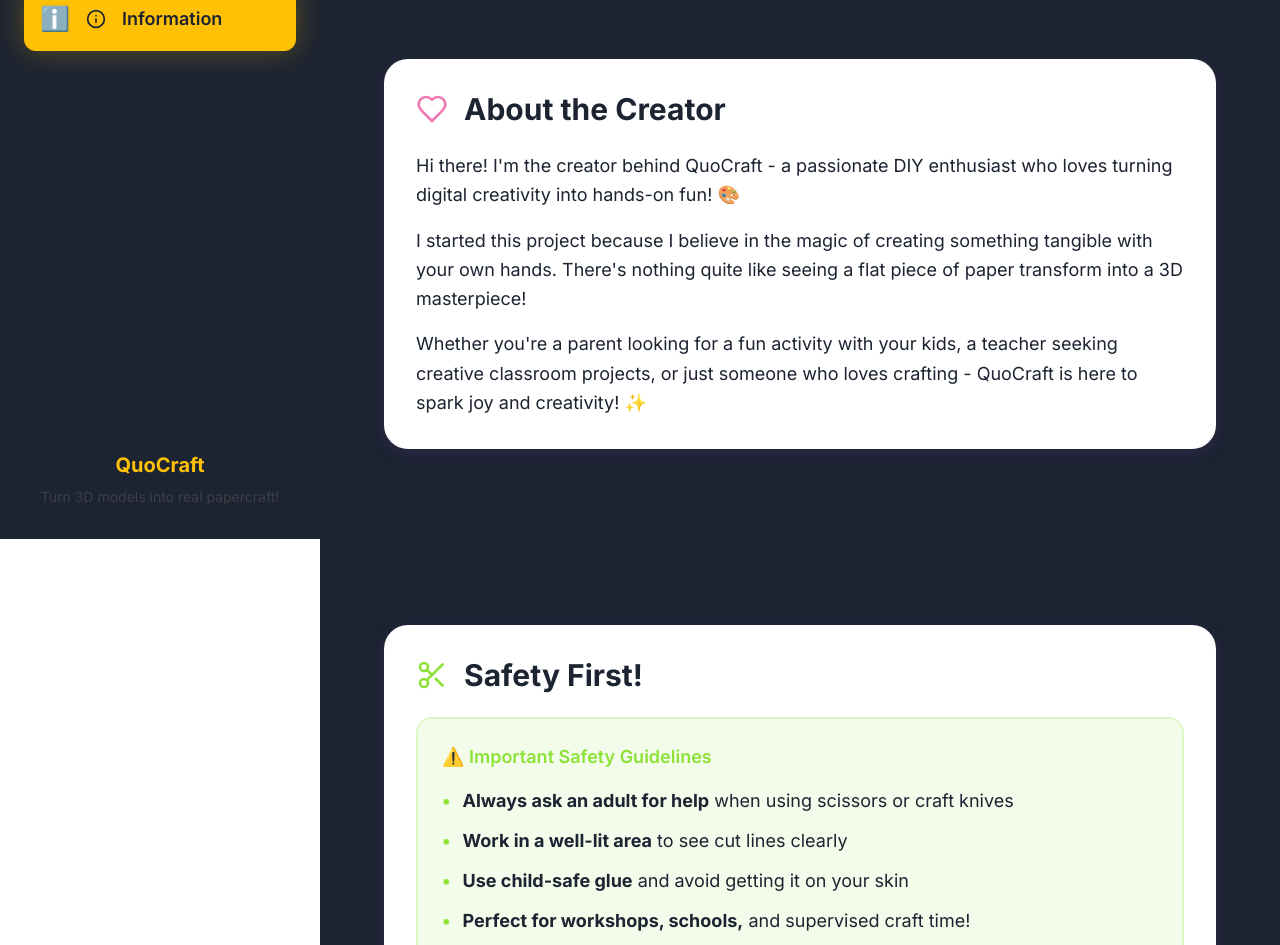
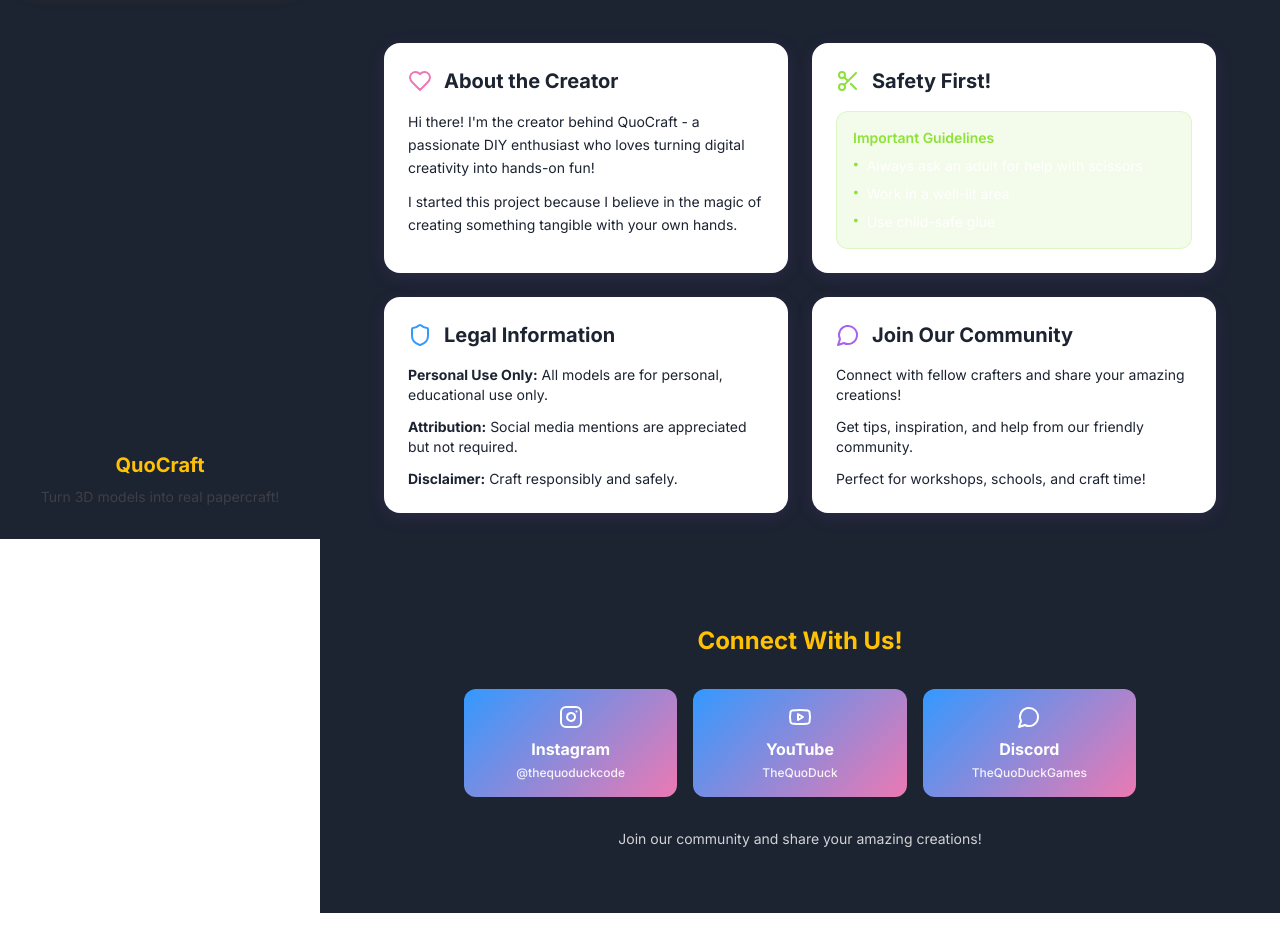
Before and after one commit to QUOduck/quocraftdiy, a React (Vite) app: page /info in a window 1280 px wide. Shown: the part 261-1206 px from the top of the page. After the commit the page ends 1174 px from the top, so only its background shows below. Built offline with nearby package versions, Linux system fonts and the light colour scheme; the HTML template or start-up script is replaced by a standard one.

Commit message:
Optimize home screen layout

```diff
--- a/src/components/Sidebar.tsx
+++ b/src/components/Sidebar.tsx
@@ -12,20 +12,17 @@ const menuItems = [
   {
     path: '/',
     label: 'Home',
-    icon: Home,
-    emoji: '🏠'
+    icon: Home
   },
   {
     path: '/gallery',
     label: 'Paper Models Gallery',
-    icon: Package,
-    emoji: '📦'
+    icon: Package
   },
   {
     path: '/info',
     label: 'Information',
-    icon: Info,
-    emoji: 'ℹ️'
+    icon: Info
   },
 ];
 
@@ -75,16 +72,15 @@ export default function Sidebar({ isOpen, onToggle }: SidebarProps) {
                 to={item.path}
                 onClick={() => onToggle()}
                 className={({ isActive }) => cn(
-                  "flex items-center gap-4 p-4 rounded-xl font-semibold transition-all duration-300",
+                  "flex items-center gap-3 p-3 rounded-xl font-semibold transition-all duration-300",
                   "hover:bg-sidebar-accent hover:scale-105",
                   isActive
                     ? "bg-primary text-primary-foreground shadow-glow"
                     : "text-sidebar-foreground hover:text-sidebar-accent-foreground"
                 )}
               >
-                <span className="text-2xl">{item.emoji}</span>
                 <Icon className="h-5 w-5" />
-                <span className="text-lg">{item.label}</span>
+                <span className="text-base">{item.label}</span>
               </NavLink>
             );
           })}
--- a/src/pages/Information.tsx
+++ b/src/pages/Information.tsx
@@ -39,96 +39,80 @@ export default function Information() {
         </div>
       </section>
 
-      {/* About Me Section */}
-      <section className="py-16 px-4">
+      {/* Content Grid */}
+      <section className="py-12 px-4">
         <div className="container mx-auto max-w-4xl">
-          <div className="bg-card rounded-3xl p-8 mb-12 shadow-card">
-            <div className="flex items-center gap-4 mb-6">
-              <Heart className="h-8 w-8 text-pink" />
-              <h2 className="text-3xl font-bold text-card-foreground">About the Creator</h2>
+          <div className="grid grid-cols-1 md:grid-cols-2 gap-6">
+
+            {/* About Me */}
+            <div className="bg-card rounded-2xl p-6 shadow-card">
+              <div className="flex items-center gap-3 mb-4">
+                <Heart className="h-6 w-6 text-pink" />
+                <h2 className="text-xl font-bold text-card-foreground">About the Creator</h2>
               </div>
-            <div className="text-card-foreground space-y-4">
-              <p className="text-lg leading-relaxed">
+              <div className="text-card-foreground space-y-3">
+                <p className="text-sm leading-relaxed">
                   Hi there! I'm the creator behind QuoCraft - a passionate DIY enthusiast who loves
-                turning digital creativity into hands-on fun! 🎨
+                  turning digital creativity into hands-on fun!
                 </p>
-              <p className="text-lg leading-relaxed">
+                <p className="text-sm leading-relaxed">
                   I started this project because I believe in the magic of creating something
-                tangible with your own hands. There's nothing quite like seeing a flat piece
-                of paper transform into a 3D masterpiece!
-              </p>
-              <p className="text-lg leading-relaxed">
-                Whether you're a parent looking for a fun activity with your kids, a teacher
-                seeking creative classroom projects, or just someone who loves crafting -
-                QuoCraft is here to spark joy and creativity! ✨
+                  tangible with your own hands.
                 </p>
               </div>
             </div>
+
+            {/* Safety */}
+            <div className="bg-card rounded-2xl p-6 shadow-card">
+              <div className="flex items-center gap-3 mb-4">
+                <Scissors className="h-6 w-6 text-lime" />
+                <h2 className="text-xl font-bold text-card-foreground">Safety First!</h2>
               </div>
-      </section>
-
-      {/* Safety Section */}
-      <section className="py-16 px-4">
-        <div className="container mx-auto max-w-4xl">
-          <div className="bg-card rounded-3xl p-8 mb-12 shadow-card">
-            <div className="flex items-center gap-4 mb-6">
-              <Scissors className="h-8 w-8 text-lime" />
-              <h2 className="text-3xl font-bold text-card-foreground">Safety First!</h2>
-            </div>
-            <div className="bg-lime/10 rounded-2xl p-6 border-2 border-lime/20">
-              <div className="text-card-foreground space-y-4">
-                <p className="text-lg font-semibold text-lime">
-                  ⚠️ Important Safety Guidelines
-                </p>
-                <ul className="space-y-3 text-lg">
-                  <li className="flex items-start gap-3">
-                    <span className="text-lime font-bold">•</span>
-                    <span><strong>Always ask an adult for help</strong> when using scissors or craft knives</span>
+              <div className="bg-lime/10 rounded-xl p-4 border border-lime/20">
+                <p className="text-sm font-semibold text-lime mb-2">Important Guidelines</p>
+                <ul className="space-y-2 text-sm">
+                  <li className="flex items-start gap-2">
+                    <span className="text-lime font-bold text-xs">•</span>
+                    <span>Always ask an adult for help with scissors</span>
                   </li>
-                  <li className="flex items-start gap-3">
-                    <span className="text-lime font-bold">•</span>
-                    <span><strong>Work in a well-lit area</strong> to see cut lines clearly</span>
+                  <li className="flex items-start gap-2">
+                    <span className="text-lime font-bold text-xs">•</span>
+                    <span>Work in a well-lit area</span>
                   </li>
-                  <li className="flex items-start gap-3">
-                    <span className="text-lime font-bold">•</span>
-                    <span><strong>Use child-safe glue</strong> and avoid getting it on your skin</span>
-                  </li>
-                  <li className="flex items-start gap-3">
-                    <span className="text-lime font-bold">•</span>
-                    <span><strong>Perfect for workshops, schools,</strong> and supervised craft time!</span>
+                  <li className="flex items-start gap-2">
+                    <span className="text-lime font-bold text-xs">•</span>
+                    <span>Use child-safe glue</span>
                   </li>
                 </ul>
               </div>
             </div>
+
+            {/* Legal */}
+            <div className="bg-card rounded-2xl p-6 shadow-card">
+              <div className="flex items-center gap-3 mb-4">
+                <Shield className="h-6 w-6 text-blue" />
+                <h2 className="text-xl font-bold text-card-foreground">Legal Information</h2>
+              </div>
+              <div className="text-card-foreground space-y-3 text-sm">
+                <p><strong>Personal Use Only:</strong> All models are for personal, educational use only.</p>
+                <p><strong>Attribution:</strong> Social media mentions are appreciated but not required.</p>
+                <p><strong>Disclaimer:</strong> Craft responsibly and safely.</p>
               </div>
             </div>
-      </section>
 
-      {/* Legal Section */}
-      <section className="py-16 px-4">
-        <div className="container mx-auto max-w-4xl">
-          <div className="bg-card rounded-3xl p-8 mb-12 shadow-card">
-            <div className="flex items-center gap-4 mb-6">
-              <Shield className="h-8 w-8 text-blue" />
-              <h2 className="text-3xl font-bold text-card-foreground">Legal Information</h2>
+            {/* Community */}
+            <div className="bg-card rounded-2xl p-6 shadow-card">
+              <div className="flex items-center gap-3 mb-4">
+                <MessageCircle className="h-6 w-6 text-violet" />
+                <h2 className="text-xl font-bold text-card-foreground">Join Our Community</h2>
               </div>
-            <div className="text-card-foreground space-y-4">
-              <p className="text-lg leading-relaxed">
-                <strong>Personal Use Only:</strong> All models provided on QuoCraft are intended
-                for personal, educational, and non-commercial use only.
-              </p>
-              <p className="text-lg leading-relaxed">
-                <strong>Attribution:</strong> If you share your creations on social media,
-                we'd love a mention @QuoCraft - but it's not required!
-              </p>
-              <p className="text-lg leading-relaxed">
-                <strong>Disclaimer:</strong> QuoCraft provides templates "as is" and is not
-                responsible for any injuries that may occur during crafting. Please craft responsibly!
-              </p>
-              <p className="text-base text-muted-foreground">
-                For questions about licensing or commercial use, please reach out via our social channels.
-              </p>
+              <div className="text-card-foreground space-y-3 text-sm">
+                <p>Connect with fellow crafters and share your amazing creations!</p>
+                <p>Get tips, inspiration, and help from our friendly community.</p>
+                <p>Perfect for workshops, schools, and craft time!</p>
               </div>
+            </div>
+
           </div>
         </div>
       </section>
@@ -136,11 +120,11 @@ export default function Information() {
       {/* Social Links */}
       <section className="py-16 px-4">
         <div className="container mx-auto max-w-4xl">
-          <h2 className="text-3xl font-bold text-center mb-12" style={{ color: 'hsl(var(--primary))' }}>
-            Connect With Us! 🌟
+          <h2 className="text-2xl font-bold text-center mb-8" style={{ color: 'hsl(var(--primary))' }}>
+            Connect With Us!
           </h2>
 
-          <div className="grid grid-cols-1 md:grid-cols-3 gap-6">
+          <div className="grid grid-cols-1 md:grid-cols-3 gap-4 max-w-2xl mx-auto">
             {socialLinks.map((social) => {
               const Icon = social.icon;
               return (
@@ -151,19 +135,19 @@ export default function Information() {
                   rel="noopener noreferrer"
                   className="block"
                 >
-                  <div className="btn-social text-center py-6 px-4 group">
-                    <Icon className="h-8 w-8 mx-auto mb-3 group-hover:scale-110 transition-transform duration-300" />
-                    <h3 className="text-xl font-bold mb-2">{social.name}</h3>
-                    <p className="text-sm opacity-90">{social.handle}</p>
+                  <div className="btn-social text-center py-4 px-3 group">
+                    <Icon className="h-6 w-6 mx-auto mb-2 group-hover:scale-110 transition-transform duration-300" />
+                    <h3 className="text-base font-bold mb-1">{social.name}</h3>
+                    <p className="text-xs opacity-90">{social.handle}</p>
                   </div>
                 </a>
               );
             })}
           </div>
 
-          <div className="text-center mt-12">
-            <p className="text-lg opacity-80">
-              Join our community and share your amazing creations! 🎉
+          <div className="text-center mt-8">
+            <p className="text-sm opacity-80">
+              Join our community and share your amazing creations!
             </p>
           </div>
         </div>
```
Also changed, not shown: src/pages/Home.tsx (+7 -12 lines). Lines whose indentation alone changed are shown as unchanged.
